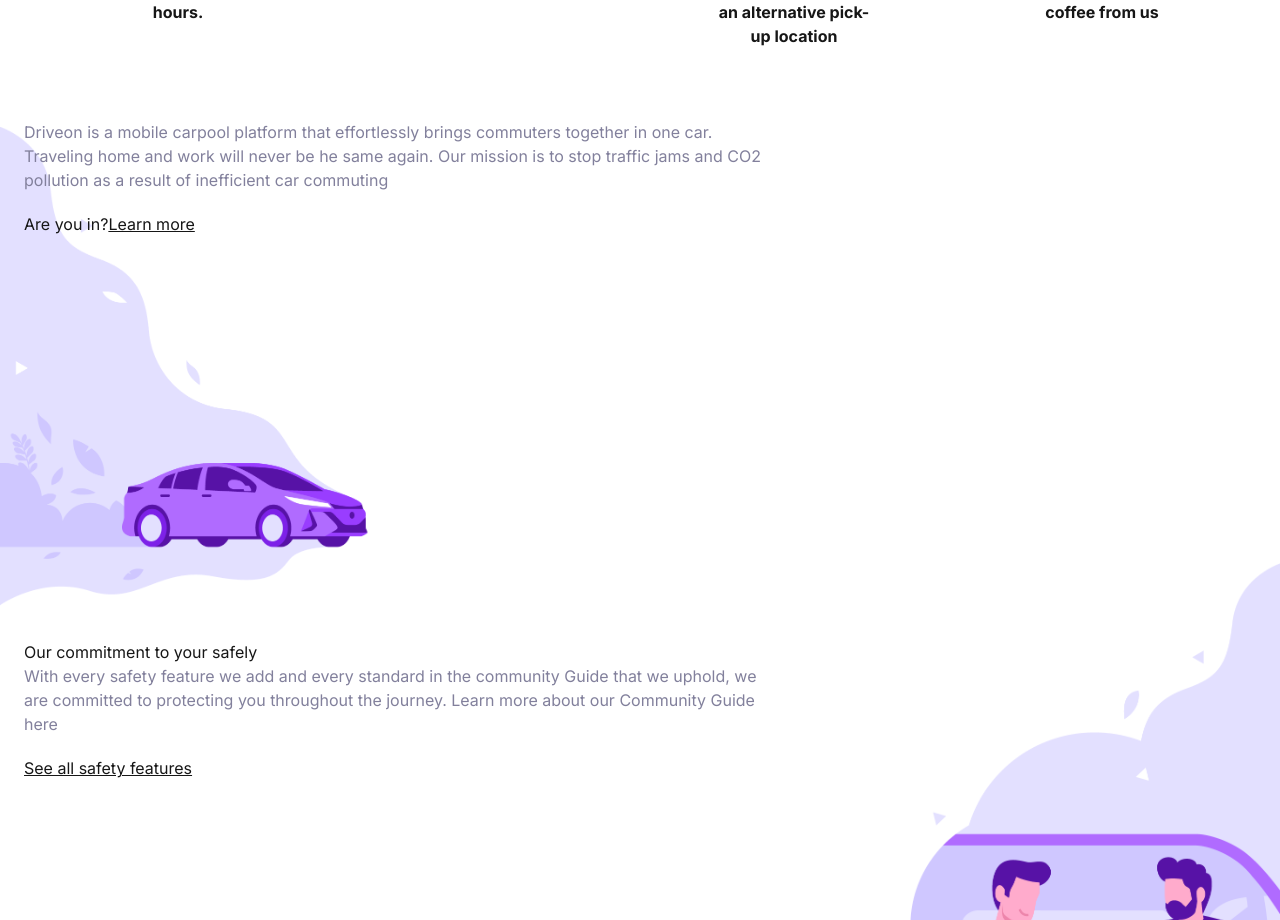
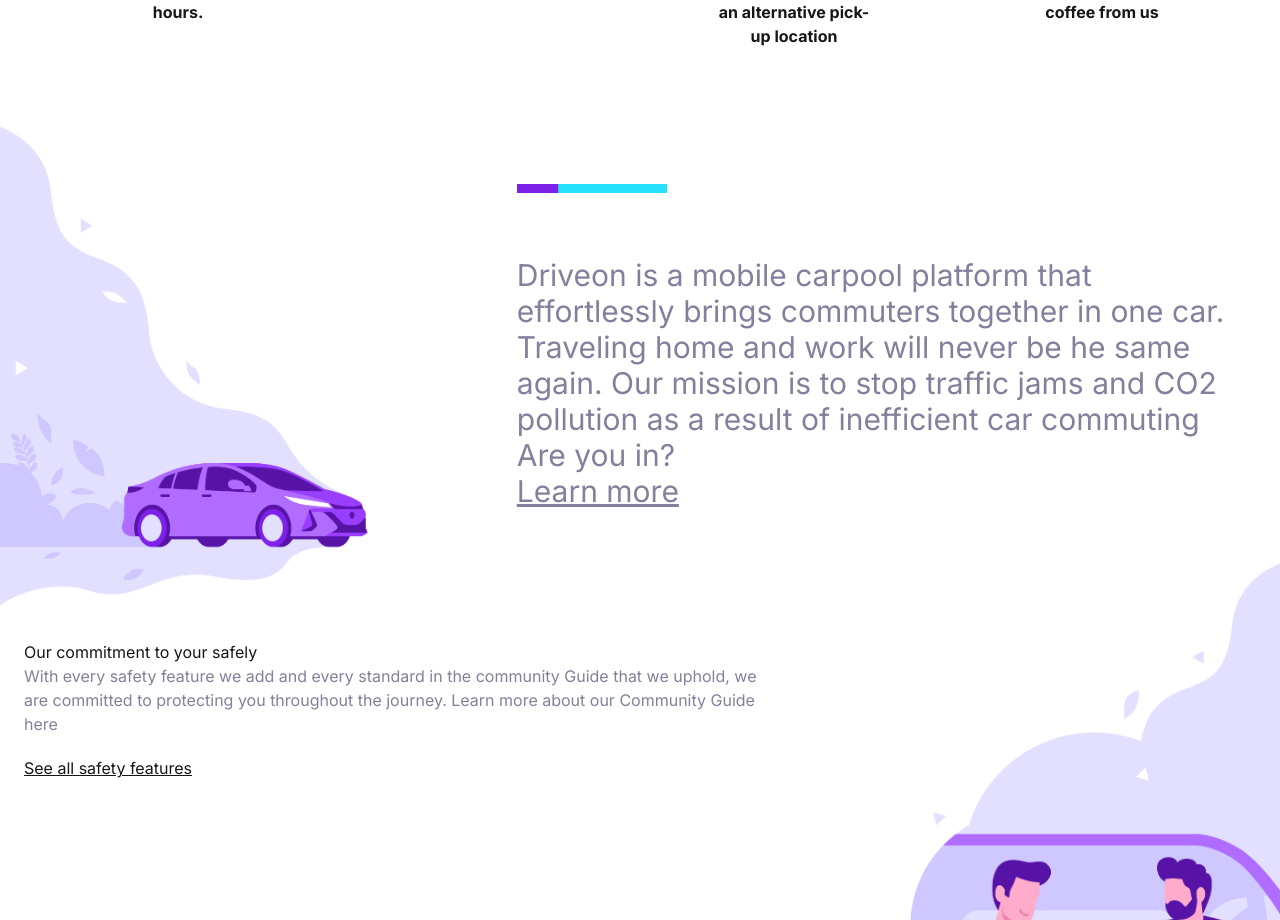
Before and after one commit to gstvcampos/test-tupiniquim, a Next.js app: page / in a window 1280 px wide. Shown: the part 1700-2620 px from the top of the page. Built offline with nearby package versions, Linux system fonts and the light colour scheme.

Commit message:
feat: welcome section

```diff
--- a/components/InfoSection.tsx
+++ b/components/InfoSection.tsx
@@ -1,3 +1,4 @@
+import Image from 'next/image'
 import Link from 'next/link'
 
 export default function InfoSection() {
@@ -12,18 +13,31 @@
       }}
     >
       <div className="w-full max-w-screen-xl px-2.5 md:px-6 h-[50vh] sm:h-[60vh] md:h-[80vh] lg:h-[130vh]">
-        <div className="h-1/2 w-3/5">
-          <p className="mb-5 text-neutral">
-            Driveon is a mobile carpool platform that effortlessly brings
-            commuters together in one car. Traveling home and work will never be
-            he same again. Our mission is to stop traffic jams and CO2 pollution
-            as a result of inefficient car commuting
-          </p>
-          <span>Are you in?</span>
-          <Link href={'/'} className="link">
-            Learn more
-          </Link>
+        <div className="flex justify-end w-full h-1/2">
+          <div className="w-3/5 text-neutral text-3xl">
+            <Image
+              className="py-16"
+              src="/linha-reta.jpg"
+              alt="linha reta"
+              width={150}
+              height={100}
+            />
+            <p className="">
+              Driveon is a mobile carpool platform that effortlessly brings
+              commuters together in one car.
+            </p>
+            <p>
+              Traveling home and work will never be he same again. Our mission
+              is to stop traffic jams and CO2 pollution as a result of
+              inefficient car commuting
+            </p>
+            <p>Are you in?</p>
+            <Link href={'/'} className="link">
+              Learn more
+            </Link>
+          </div>
         </div>
+
         <div className="h-1/2 w-3/5">
           <h3>Our commitment to your safely</h3>
           <p className="mb-5 text-neutral">
```
